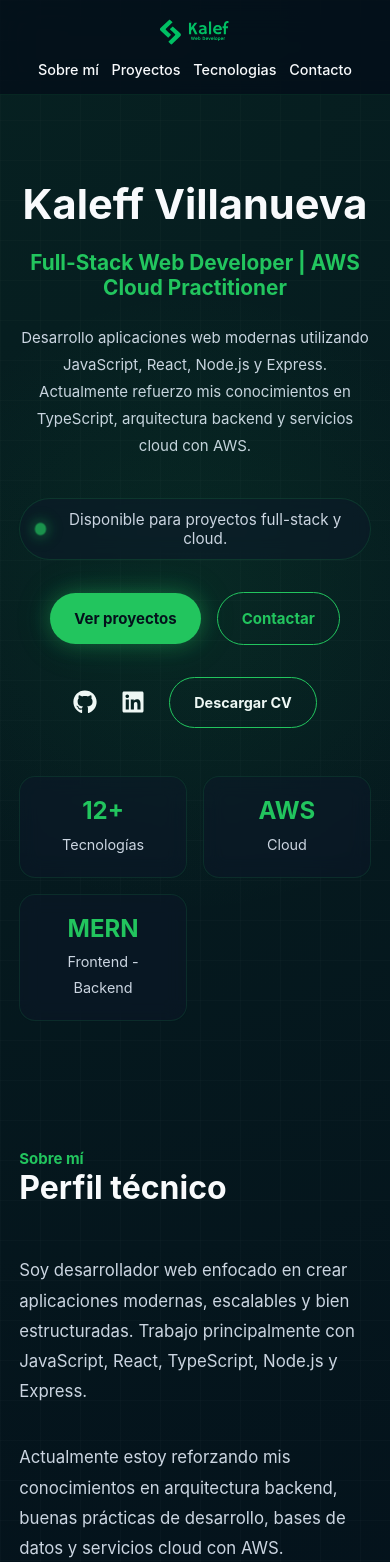
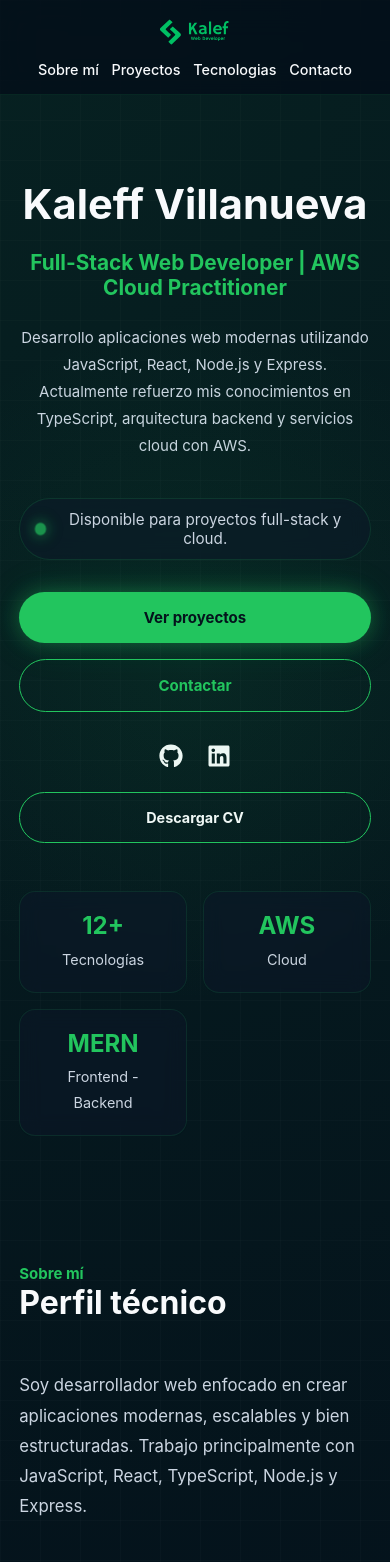
Before and after one commit to Kalef22/portfolio-v2, a React (Vite) app: page / in a window 390 px wide. Shown: the top 1562 px of the page. Built offline with nearby package versions, Linux system fonts and the light colour scheme.

Commit message:
fead: mejorar animaciones y responsive del portfolio

```diff
--- /dev/null
+++ b/src/components/Reveal.tsx
@@ -0,0 +1,24 @@
+import { motion } from "framer-motion";
+import type { ReactNode } from "react";
+
+type RevealProps = {
+    children: ReactNode;
+    delay?: number;
+};
+
+export default function Reveal({ children, delay = 0 }: RevealProps) {
+    return (
+        <motion.div
+            initial={{ opacity: 0, y: 70 }}
+            whileInView={{ opacity: 1, y: 0 }}
+            viewport={{ once: true, amount: 0.15 }}
+            transition={{
+                duration: 0.7,
+                delay,
+                ease: "easeOut",
+            }}
+        >
+            {children}
+        </motion.div>
+    );
+}
--- a/src/sections/About.tsx
+++ b/src/sections/About.tsx
@@ -1,11 +1,16 @@
+import Reveal from "../components/Reveal";
+
 function About() {
     return (
-        <section id="about" className="about reveal">
+        <section id="about" className="about">
+            <Reveal>
                 <div className="section-header">
                     <span>Sobre mí</span>
                     <h2>Perfil técnico</h2>
                 </div>
+            </Reveal>
 
+            <Reveal delay={0.15}>
                 <div className="about-content">
                     <p>
                         Soy desarrollador web enfocado en crear aplicaciones
@@ -26,6 +31,7 @@ function About() {
                         una visión cloud.
                     </p>
                 </div>
+            </Reveal>
         </section>
     );
 }
--- a/src/sections/Contact.tsx
+++ b/src/sections/Contact.tsx
@@ -1,8 +1,10 @@
 import { FaEnvelope, FaGithub, FaLinkedin } from "react-icons/fa";
+import Reveal from "../components/Reveal";
 
 export default function Contact() {
     return (
-        <section id="contact" className="section contact-section scroll-reveal">
+        <section id="contact" className="section contact-section">
+            <Reveal>
                 <div className="section-header">
                     <span className="section-tag">Contacto</span>
                     <h2>¿Construimos algo juntos?</h2>
@@ -12,14 +14,16 @@ export default function Contact() {
                         desarrollador.
                     </p>
                 </div>
+            </Reveal>
 
+            <Reveal delay={0.15}>
                 <div className="contact-card">
                     <div className="contact-content">
                         <h3>Disponible para nuevos proyectos</h3>
                         <p>
-                        Si buscas un perfil junior con base sólida en desarrollo
-                        web, mentalidad cloud y muchas ganas de aportar, podemos
-                        hablar.
+                            Si buscas un perfil junior con base sólida en
+                            desarrollo web, mentalidad cloud y muchas ganas de
+                            aportar, podemos hablar.
                         </p>
 
                         <div className="contact-actions">
@@ -53,6 +57,7 @@ export default function Contact() {
                         </div>
                     </div>
                 </div>
+            </Reveal>
         </section>
     );
 }
--- a/src/sections/Hero.tsx
+++ b/src/sections/Hero.tsx
@@ -1,15 +1,20 @@
 import { FaGithub, FaLinkedin } from "react-icons/fa";
+import Reveal from "../components/Reveal";
+
 function Hero() {
     return (
-        <section id="hero" className="hero reveal">
+        <section id="hero" className="hero">
+            <Reveal>
+                <div className="hero_content">
                     <h1>Kaleff Villanueva</h1>
 
                     <h2>Full-Stack Web Developer | AWS Cloud Practitioner</h2>
 
                     <p>
-                Desarrollo aplicaciones web modernas utilizando JavaScript,
-                React, Node.js y Express. Actualmente refuerzo mis conocimientos
-                en TypeScript, arquitectura backend y servicios cloud con AWS.
+                        Desarrollo aplicaciones web modernas utilizando
+                        JavaScript, React, Node.js y Express. Actualmente
+                        refuerzo mis conocimientos en TypeScript, arquitectura
+                        backend y servicios cloud con AWS.
                     </p>
 
                     <div className="hero-status">
@@ -18,11 +23,11 @@ function Hero() {
                     </div>
 
                     <div className="hero-buttons">
-                <a href="#proyectos" className="primary-button">
+                        <a href="#projects" className="primary-button">
                             Ver proyectos
                         </a>
 
-                <a href="#contacto" className="secondary-button">
+                        <a href="#contact" className="secondary-button">
                             Contactar
                         </a>
                     </div>
@@ -54,26 +59,36 @@ function Hero() {
                     </div>
 
                     <div className="hero-stats">
+                        <Reveal delay={0.1}>
                             <div className="hero-stat">
                                 <h3>12+</h3>
                                 <p>Tecnologías</p>
                             </div>
+                        </Reveal>
 
-                {/* <div className="hero-stat">
+                        {/* <Reveal>
+                             <div className="hero-stat">
                                 <h3>3</h3>
                                 <p>Proyectos</p>
-                </div> */}
+                            </div>
+                        </Reveal> */}
 
+                        <Reveal delay={0.2}>
                             <div className="hero-stat">
                                 <h3>AWS</h3>
                                 <p>Cloud</p>
                             </div>
+                        </Reveal>
 
+                        <Reveal delay={0.3}>
                             <div className="hero-stat">
                                 <h3>MERN</h3>
                                 <p>Frontend - Backend</p>
                             </div>
+                        </Reveal>
                     </div>
+                </div>
+            </Reveal>
         </section>
     );
 }
--- a/src/sections/Projects.tsx
+++ b/src/sections/Projects.tsx
@@ -1,14 +1,19 @@
 import ProjectCard from "../components/ProjectCard";
+import Reveal from "../components/Reveal";
 import { projects } from "../data/projects";
 
 function Projects() {
     return (
-        <section id="projects" className="projects reveal">
-            <h2>Proyectos</h2>
+        <section id="projects" className="projects">
+            <Reveal>
+                <h2>Proyectos</h2>
+            </Reveal>
 
             <div className="projects-grid">
-                {projects.map((project) => (
-                    <ProjectCard key={project.title} {...project} />
+                {projects.map((project, index) => (
+                    <Reveal key={project.title} delay={index * 0.15}>
+                        <ProjectCard {...project} />
+                    </Reveal>
                 ))}
             </div>
         </section>
--- a/src/sections/Skills.tsx
+++ b/src/sections/Skills.tsx
@@ -1,3 +1,5 @@
+import type { ReactNode } from "react";
+
 import {
     FaHtml5,
     FaCss3Alt,
@@ -9,9 +11,17 @@ import {
     FaAws,
 } from "react-icons/fa";
 
-import { SiTypescript, SiExpress, SiMongodb, SiMysql } from "react-icons/si";
+import {
+    SiTypescript,
+    SiExpress,
+    SiMongodb,
+    SiMysql,
+} from "react-icons/si";
 
-const skillIcons: Record<string, React.ReactNode> = {
+import Reveal from "../components/Reveal";
+import { skills } from "../data/skills";
+
+const skillIcons: Record<string, ReactNode> = {
     HTML: <FaHtml5 />,
     CSS: <FaCss3Alt />,
     JavaScript: <FaJs />,
@@ -26,19 +36,21 @@ const skillIcons: Record<string, React.ReactNode> = {
     AWS: <FaAws />,
 };
 
-import { skills } from "../data/skills";
-
 function Skills() {
     return (
-        <section id="skills" className="skills reveal">
-            <h2>Tecnologías</h2>
+        <section id="skills" className="skills">
+            <Reveal>
+                <h2>Tecnologías</h2>
+            </Reveal>
 
             <div className="skills-grid">
-                {skills.map((skill) => (
-                    <article className="skill-card" key={skill}>
-                        <span>{skillIcons[skill]}</span>
-                        <p>{skill}</p>
-                    </article>
+                {skills.map((skill, index) => (
+                    <Reveal key={skill} delay={index * 0.05}>
+                        <article className="skill-card">
+                            <span>{skillIcons[skill]}</span>
+                            <p>{skill}</p>
+                        </article>
+                    </Reveal>
                 ))}
             </div>
         </section>
--- a/src/styles/global.css
+++ b/src/styles/global.css
@@ -721,10 +721,6 @@ p {
    10. CLOUD / AWS
    ============================== */
 
-.cloud-section {
-    padding: 6rem 0;
-}
-
 .cloud-grid {
     display: grid;
     grid-template-columns: repeat(auto-fit, minmax(160px, 1fr));
@@ -793,7 +789,7 @@ p {
    12. SCROLL REVEAL
    ============================== */
 
-.reveal {
+/* .reveal {
     opacity: 0;
     transform: translateY(24px);
 
@@ -805,7 +801,7 @@ p {
 .reveal.active {
     opacity: 1;
     transform: translateY(0);
-}
+} */
 
 /* ==============================
    13. RESPONSIVE
@@ -861,6 +857,12 @@ p {
     .hero-socials {
         justify-content: center;
         flex-wrap: wrap;
+    }
+
+    .primary-button,
+    .secondary-button,
+    .cv-button {
+        width: 100%;
     }
 
     .hero-stats {
```
Lines whose indentation alone changed are shown as unchanged.
